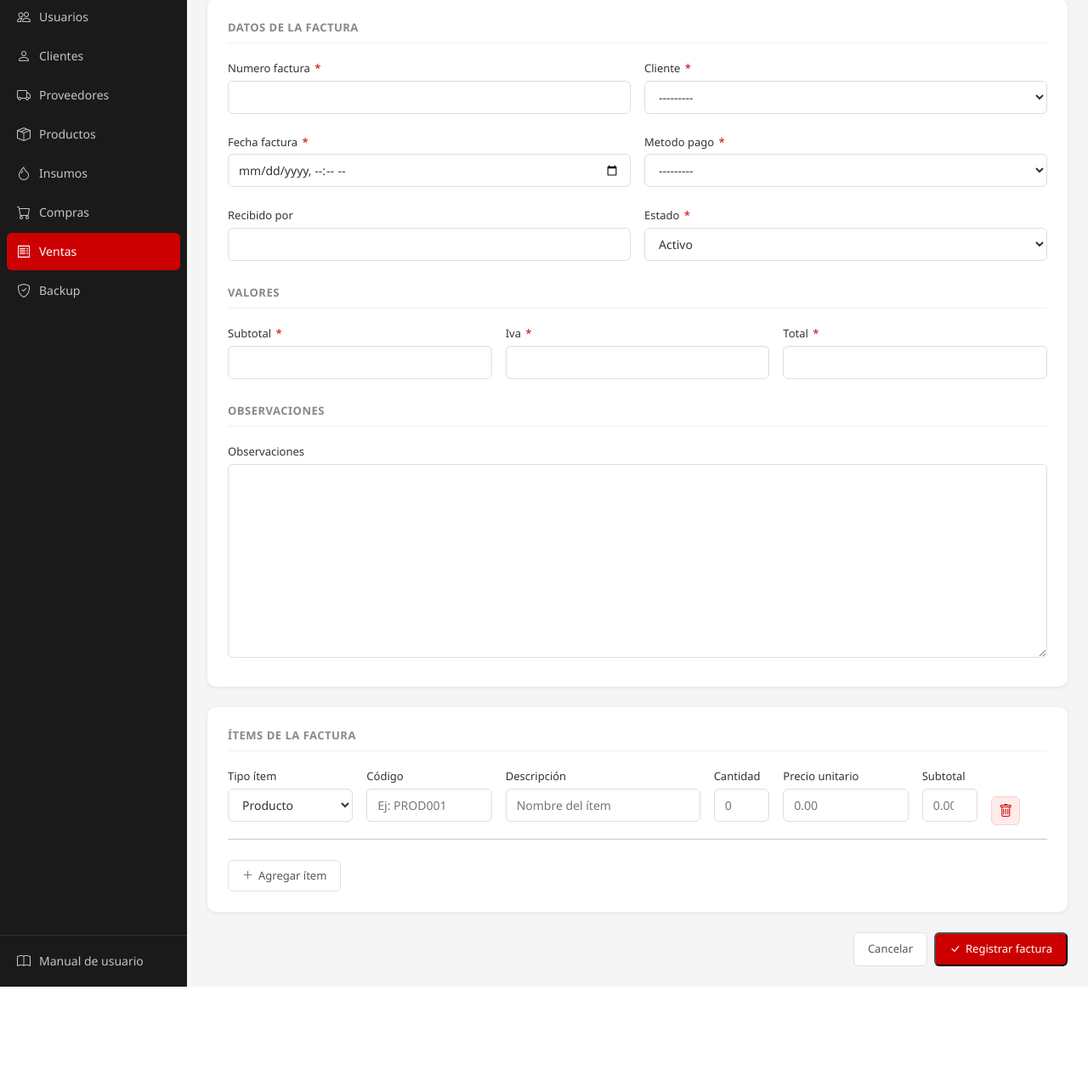
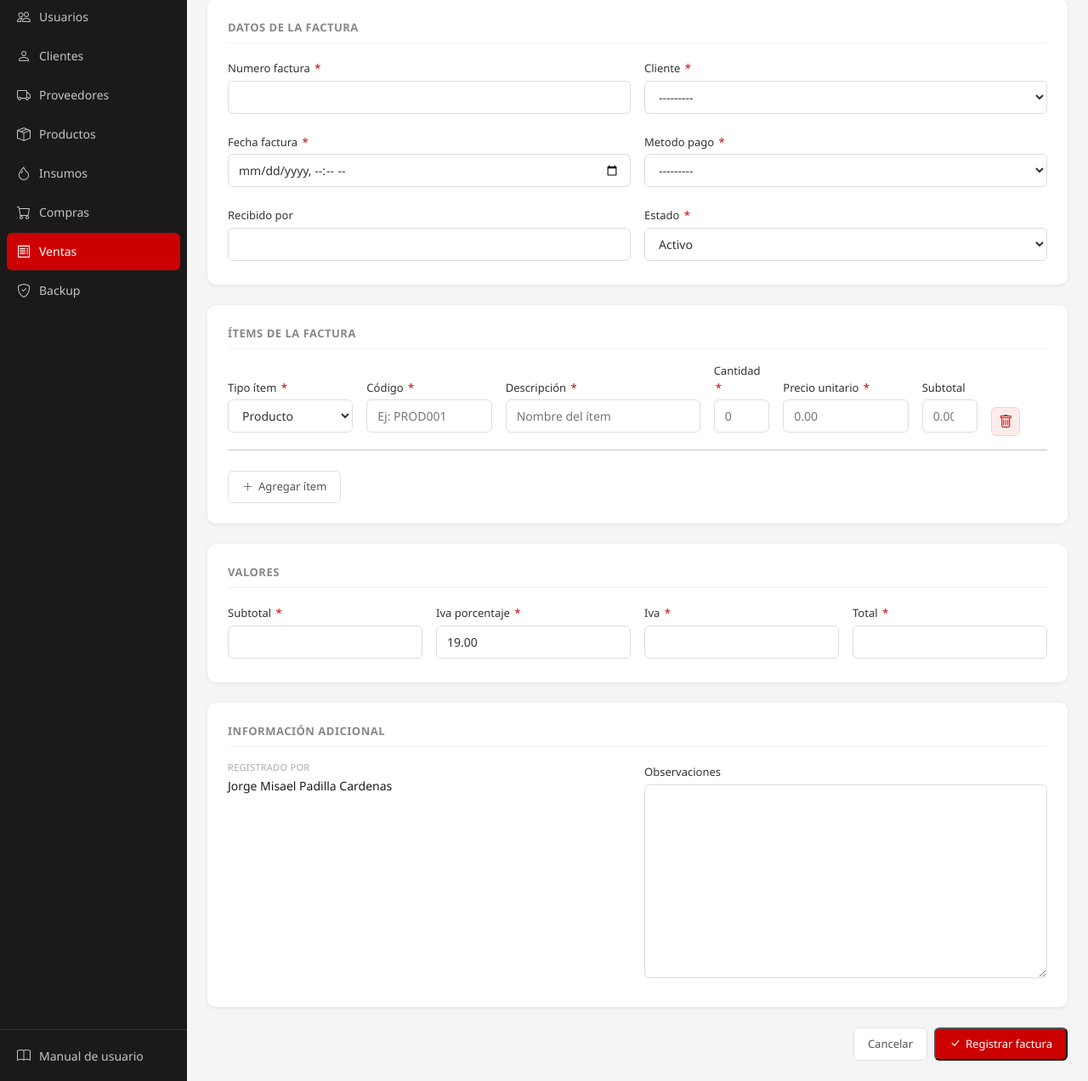
Before and after one commit to Misael-Padilla/solgases, a Django app: page /ventas/crear/ in a window 1280 px wide. Shown: the part 148-1420 px from the top of the page at 85% size. Before the commit the page ends 1309 px from the top, so only its background shows below. Run offline with Django 5.2, Linux system fonts and the light colour scheme; a user stored in the database is signed in; data that the repository does not hold is empty.

Commit message:
refactor(compras,ventas): IVA porcentaje, calculos automaticos, reorganizacion de formularios y extraccion de JS/CSS

```diff
--- a/apps/ventas/forms.py
+++ b/apps/ventas/forms.py
@@ -1,3 +1,4 @@
+from decimal import Decimal
 from django import forms
 from django.forms import inlineformset_factory
 from apps.ventas.models import FacturaVenta, DetalleVenta
@@ -14,36 +15,51 @@ class FacturaVentaForm(forms.ModelForm):
         fields = [
             'numero_factura', 'cliente', 'recibido_por',
             'fecha_factura', 'metodo_pago',
-            'subtotal', 'iva', 'total',
+            'subtotal', 'iva_porcentaje', 'iva', 'total',
             'estado', 'observaciones',
         ]
         widgets = {
-            # Input de fecha con tipo datetime-local para mejor UX
             'fecha_factura': forms.DateTimeInput(
                 attrs={'type': 'datetime-local'},
                 format='%Y-%m-%dT%H:%M'
             ),
+            # Campos calculados por JavaScript — no editables por el usuario
+            'iva':   forms.NumberInput(attrs={'readonly': True}),
+            'total': forms.NumberInput(attrs={'readonly': True}),
         }
 
     def __init__(self, *args, **kwargs):
         super().__init__(*args, **kwargs)
-        # Formato correcto para el widget datetime-local
         self.fields['fecha_factura'].input_formats = ['%Y-%m-%dT%H:%M']
+
+        # Valor inicial del IVA (%) — solo para formularios nuevos
+        if not self.instance.pk:
+            self.fields['iva_porcentaje'].initial = Decimal('19.00')
 
     def clean(self):
         """
-        Validación cruzada:
-        - total debe ser igual a subtotal + iva.
+        Validación cruzada de valores monetarios.
+        Verifica que iva y total sean consistentes con el porcentaje aplicado:
+        - iva = subtotal × (iva_porcentaje / 100)
+        - total = subtotal + iva
         """
-        cleaned_data = super().clean()
-        subtotal = cleaned_data.get('subtotal')
-        iva      = cleaned_data.get('iva')
-        total    = cleaned_data.get('total')
+        cleaned_data   = super().clean()
+        subtotal       = cleaned_data.get('subtotal')
+        iva_porcentaje = cleaned_data.get('iva_porcentaje')
+        iva            = cleaned_data.get('iva')
+        total          = cleaned_data.get('total')
 
-        if subtotal is not None and iva is not None and total is not None:
-            if total != subtotal + iva:
+        if all(v is not None for v in [subtotal, iva_porcentaje, iva, total]):
+            iva_esperado   = (subtotal * iva_porcentaje / Decimal('100')).quantize(Decimal('0.01'))
+            total_esperado = subtotal + iva_esperado
+
+            if iva != iva_esperado:
                 raise forms.ValidationError(
-                    f'El total ({total}) debe ser igual a subtotal ({subtotal}) + IVA ({iva}).'
+                    f'El IVA ({iva}) no coincide con el {iva_porcentaje}% del subtotal. Esperado: {iva_esperado}.'
+                )
+            if total != total_esperado:
+                raise forms.ValidationError(
+                    f'El total ({total}) debe ser {subtotal} + {iva_esperado} = {total_esperado}.'
                 )
         return cleaned_data
 
@@ -62,7 +78,7 @@ class DetalleVentaForm(forms.ModelForm):
         ]
 
     def clean(self):
-        """Validación: cantidad y precio deben ser mayores que cero."""
+        """Cantidad y precio unitario deben ser mayores que cero."""
         cleaned_data    = super().clean()
         cantidad        = cleaned_data.get('cantidad')
         precio_unitario = cleaned_data.get('precio_unitario')
@@ -76,9 +92,7 @@ class DetalleVentaForm(forms.ModelForm):
         return cleaned_data
 
 
-# Formset — permite manejar múltiples DetalleVenta dentro de una misma vista
-# extra=0 → sin filas vacías al cargar — se agregan dinámicamente con JS
-# can_delete=True → permite eliminar filas del formset
+# Formset de detalles — extra=0 porque las filas se agregan dinámicamente con JS
 DetalleVentaFormSet = inlineformset_factory(
     FacturaVenta,
     DetalleVenta,
--- a/static/css/solgases.css
+++ b/static/css/solgases.css
@@ -603,3 +603,25 @@ body {
     background-color: #e3f2fd;
     color: #1565c0;
 }
+
+/* =====================================================
+   BOTÓN ELIMINAR ÍTEM — Formset dinámico
+   ===================================================== */
+.btn-eliminar-item {
+    background-color: #fdecea;
+    color: #cc0000;
+    border: 1px solid #ffcccc;
+    border-radius: 6px;
+    width: 34px;
+    height: 34px;
+    display: flex;
+    align-items: center;
+    justify-content: center;
+    cursor: pointer;
+    transition: background-color 0.2s;
+}
+
+.btn-eliminar-item:hover {
+    background-color: #cc0000;
+    color: #ffffff;
+}
--- /dev/null
+++ b/static/js/calculo_iva.js
@@ -0,0 +1,24 @@
+// =====================================================
+// SOLGASES - Cálculo automático de IVA y Total
+// Usado en: form_compra.html y form_venta.html
+// =====================================================
+
+function calcularIVA() {
+    const subtotalCampo       = document.getElementById('id_subtotal');
+    const ivaPorcentajeCampo  = document.getElementById('id_iva_porcentaje');
+    const ivaMontoCampo       = document.getElementById('id_iva');
+    const totalCampo          = document.getElementById('id_total');
+
+    const subtotal      = parseFloat(subtotalCampo.value) || 0;
+    const ivaPorcentaje = parseFloat(ivaPorcentajeCampo.value) || 0;
+
+    const ivaMonto = (subtotal * ivaPorcentaje / 100).toFixed(2);
+    const total    = (subtotal + parseFloat(ivaMonto)).toFixed(2);
+
+    ivaMontoCampo.value = ivaMonto;
+    totalCampo.value    = total;
+}
+
+// Recalcular cuando el usuario modifica Subtotal o IVA (%)
+document.getElementById('id_subtotal').addEventListener('input', calcularIVA);
+document.getElementById('id_iva_porcentaje').addEventListener('input', calcularIVA);
--- a/templates/ventas/form_venta.html
+++ b/templates/ventas/form_venta.html
@@ -1,4 +1,5 @@
 {% extends 'base.html' %}
+{% load static %}
 
 {% block titulo %}SOLGASES — {{ titulo }}{% endblock %}
 {% block titulo_pagina %}{{ titulo }}{% endblock %}
@@ -23,7 +24,7 @@
 <form method="post">
     {% csrf_token %}
 
-    <!-- Cabecera de la factura -->
+    <!-- Sección 1 — Datos de la factura -->
     <div class="card-detalle mb-4">
 
         {% if form.non_field_errors %}
@@ -35,7 +36,7 @@
         {% endif %}
 
         <p class="detalle-seccion-titulo">Datos de la factura</p>
-        <div class="row g-3 mb-4">
+        <div class="row g-3">
             <div class="col-6">
                 {% include 'partials/campo_form.html' with campo=form.numero_factura %}
             </div>
@@ -55,37 +56,14 @@
                 {% include 'partials/campo_form.html' with campo=form.estado %}
             </div>
         </div>
-
-        <p class="detalle-seccion-titulo">Valores</p>
-        <div class="row g-3 mb-4">
-            <div class="col-4">
-                {% include 'partials/campo_form.html' with campo=form.subtotal %}
-            </div>
-            <div class="col-4">
-                {% include 'partials/campo_form.html' with campo=form.iva %}
-            </div>
-            <div class="col-4">
-                {% include 'partials/campo_form.html' with campo=form.total %}
-            </div>
-        </div>
-
-        <p class="detalle-seccion-titulo">Observaciones</p>
-        <div class="row g-3">
-            <div class="col-12">
-                {% include 'partials/campo_form.html' with campo=form.observaciones %}
-            </div>
-        </div>
-
     </div>
 
-    <!-- Detalles de la factura — Formset -->
+    <!-- Sección 2 — Ítems de la factura -->
     <div class="card-detalle mb-4">
         <p class="detalle-seccion-titulo">Ítems de la factura</p>
 
-        <!-- Gestión interna del formset — campo obligatorio de Django -->
         {{ formset.management_form }}
 
-        <!-- Contenedor donde se agregan las filas dinámicamente -->
         <div id="formset-contenedor"></div>
 
         <!-- Fila plantilla oculta — el JS la clona al agregar ítems -->
@@ -94,7 +72,7 @@
                 <div class="row g-3 align-items-end">
                     <div class="col-2">
                         <div class="campo-form">
-                            <label class="form-label">Tipo ítem</label>
+                            <label class="form-label">Tipo ítem <span class="campo-requerido">*</span></label>
                             <select name="detalles-__prefix__-tipo_item">
                                 <option value="PRODUCTO">Producto</option>
                                 <option value="INSUMO">Insumo</option>
@@ -103,52 +81,81 @@
                     </div>
                     <div class="col-2">
                         <div class="campo-form">
-                            <label class="form-label">Código</label>
+                            <label class="form-label">Código <span class="campo-requerido">*</span></label>
                             <input type="text" name="detalles-__prefix__-codigo_item" placeholder="Ej: PROD001">
                         </div>
                     </div>
                     <div class="col-3">
                         <div class="campo-form">
-                            <label class="form-label">Descripción</label>
+                            <label class="form-label">Descripción <span class="campo-requerido">*</span></label>
                             <input type="text" name="detalles-__prefix__-descripcion" placeholder="Nombre del ítem">
                         </div>
                     </div>
                     <div class="col-1">
                         <div class="campo-form">
-                            <label class="form-label">Cantidad</label>
+                            <label class="form-label">Cantidad <span class="campo-requerido">*</span></label>
                             <input type="number" name="detalles-__prefix__-cantidad" min="1" placeholder="0">
                         </div>
                     </div>
                     <div class="col-2">
                         <div class="campo-form">
-                            <label class="form-label">Precio unitario</label>
+                            <label class="form-label">Precio unitario <span class="campo-requerido">*</span></label>
                             <input type="number" name="detalles-__prefix__-precio_unitario" step="0.01" min="0" placeholder="0.00">
                         </div>
                     </div>
                     <div class="col-1">
                         <div class="campo-form">
                             <label class="form-label">Subtotal</label>
-                            <input type="number" name="detalles-__prefix__-subtotal" step="0.01" min="0" placeholder="0.00">
+                            <input type="number" name="detalles-__prefix__-subtotal" step="0.01" min="0" placeholder="0.00" readonly>
                         </div>
                     </div>
                     <div class="col-1 d-flex align-items-end">
-                        <!-- Botón eliminar ítem -->
                         <button type="button" class="btn-eliminar-item" onclick="eliminarFila(this)">
                             <i class="bi bi-trash"></i>
                         </button>
                     </div>
-                    <!-- Campo oculto requerido por Django -->
                     <input type="hidden" name="detalles-__prefix__-id" value="">
                 </div>
                 <hr class="mt-3">
             </div>
         </div>
 
-        <!-- Botón agregar ítem -->
         <button type="button" id="btn-agregar-item" class="btn-secundario mt-2">
             <i class="bi bi-plus-lg"></i> Agregar ítem
         </button>
+    </div>
 
+    <!-- Sección 3 — Valores -->
+    <div class="card-detalle mb-4">
+        <p class="detalle-seccion-titulo">Valores</p>
+        <div class="row g-3">
+            <div class="col-3">
+                {% include 'partials/campo_form.html' with campo=form.subtotal %}
+            </div>
+            <div class="col-3">
+                {% include 'partials/campo_form.html' with campo=form.iva_porcentaje %}
+            </div>
+            <div class="col-3">
+                {% include 'partials/campo_form.html' with campo=form.iva %}
+            </div>
+            <div class="col-3">
+                {% include 'partials/campo_form.html' with campo=form.total %}
+            </div>
+        </div>
+    </div>
+
+    <!-- Sección 4 — Información adicional -->
+    <div class="card-detalle mb-4">
+        <p class="detalle-seccion-titulo">Información adicional</p>
+        <div class="row g-3">
+            <div class="col-6">
+                <p class="detalle-label">Registrado por</p>
+                <p class="detalle-valor">{{ request.user.nombres }} {{ request.user.apellidos }}</p>
+            </div>
+            <div class="col-6">
+                {% include 'partials/campo_form.html' with campo=form.observaciones %}
+            </div>
+        </div>
     </div>
 
     <!-- Botones -->
@@ -166,68 +173,6 @@
 {% endblock %}
 
 {% block scripts_extra %}
-<script>
-    // =====================================================
-    // Gestión dinámica del formset de ventas
-    // =====================================================
-
-    let totalForms = 0;
-
-    // Agrega una nueva fila clonando la plantilla oculta
-    document.getElementById('btn-agregar-item').addEventListener('click', function () {
-        const plantilla  = document.getElementById('fila-plantilla').innerHTML;
-        const nuevaFila  = plantilla.replace(/__prefix__/g, totalForms);
-        const contenedor = document.getElementById('formset-contenedor');
-
-        contenedor.insertAdjacentHTML('beforeend', nuevaFila);
-        totalForms++;
-
-        // Actualiza el contador del management_form
-        document.getElementById('id_detalles-TOTAL_FORMS').value = totalForms;
-    });
-
-    // Elimina la fila del ítem correspondiente
-    function eliminarFila(boton) {
-        const fila = boton.closest('.formset-fila');
-        fila.remove();
-        totalForms--;
-        document.getElementById('id_detalles-TOTAL_FORMS').value = totalForms;
-
-        // Reindexar todas las filas restantes
-        const filas = document.querySelectorAll('.formset-fila');
-        filas.forEach(function (f, idx) {
-            f.querySelectorAll('input, select, textarea').forEach(function (campo) {
-                if (campo.name) campo.name = campo.name.replace(/detalles-\d+-/, `detalles-${idx}-`);
-                if (campo.id)   campo.id   = campo.id.replace(/detalles-\d+-/, `detalles-${idx}-`);
-            });
-        });
-    }
-
-    // Agrega una fila vacía automáticamente al cargar la página
-    document.getElementById('btn-agregar-item').click();
-</script>
+<script src="{% static 'js/formset_dinamico.js' %}"></script>
+<script src="{% static 'js/calculo_iva.js' %}"></script>
 {% endblock %}
-
-{% block estilos_extra %}
-<style>
-    /* Botón eliminar ítem — rojo pequeño */
-    .btn-eliminar-item {
-        background-color: #fdecea;
-        color: #cc0000;
-        border: 1px solid #ffcccc;
-        border-radius: 6px;
-        width: 34px;
-        height: 34px;
-        display: flex;
-        align-items: center;
-        justify-content: center;
-        cursor: pointer;
-        transition: background-color 0.2s;
-    }
-
-    .btn-eliminar-item:hover {
-        background-color: #cc0000;
-        color: #ffffff;
-    }
-</style>
-{% endblock %}
```
Also changed, not shown: apps/compras/forms.py (+32 -17 lines), apps/compras/models.py (+10 -23 lines), apps/ventas/models.py (+10 -25 lines), static/js/formset_dinamico.js (added, +76 -0 lines), templates/compras/detalle_compra.html (+7 -3 lines), templates/compras/form_compra.html (+44 -99 lines), templates/ventas/detalle_venta.html (+7 -3 lines), apps/compras/migrations/0002_facturacompra_iva_porcentaje.py (added), apps/ventas/migrations/0002_facturaventa_iva_porcentaje.py (added).
